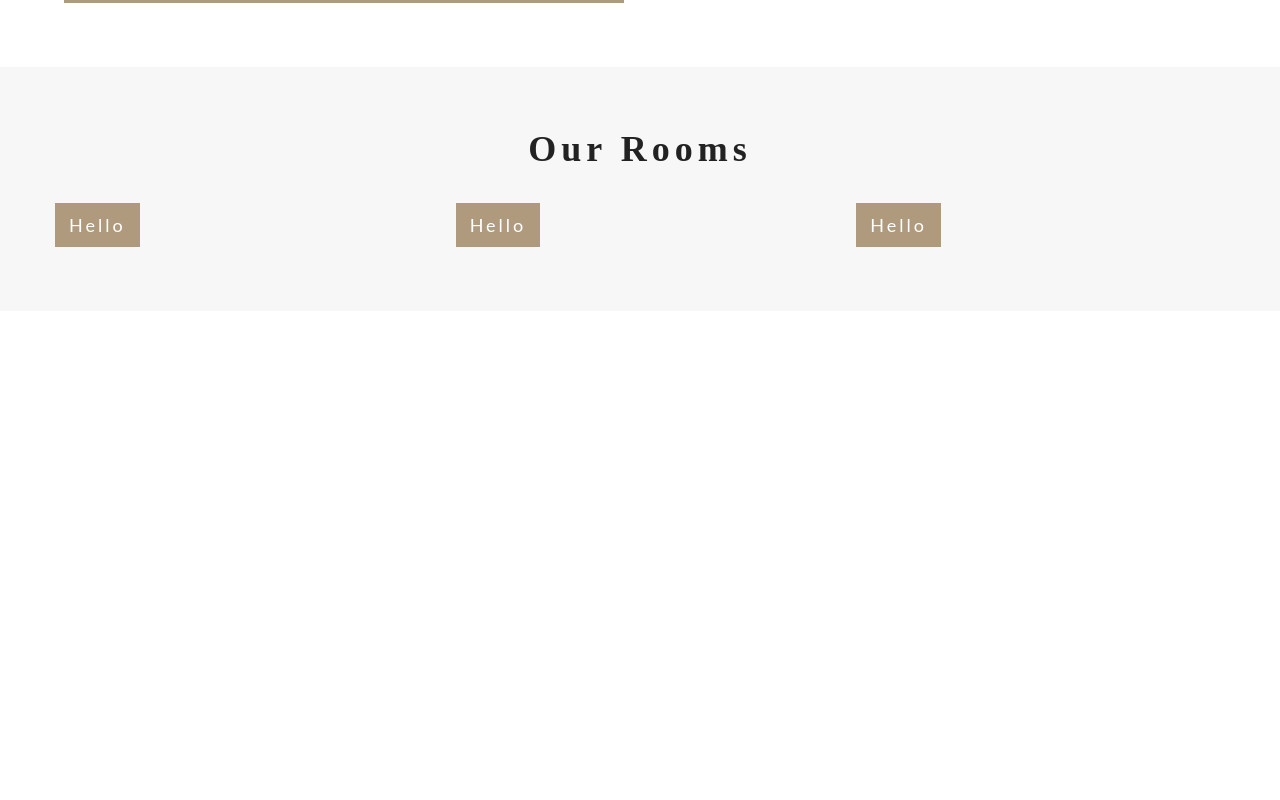
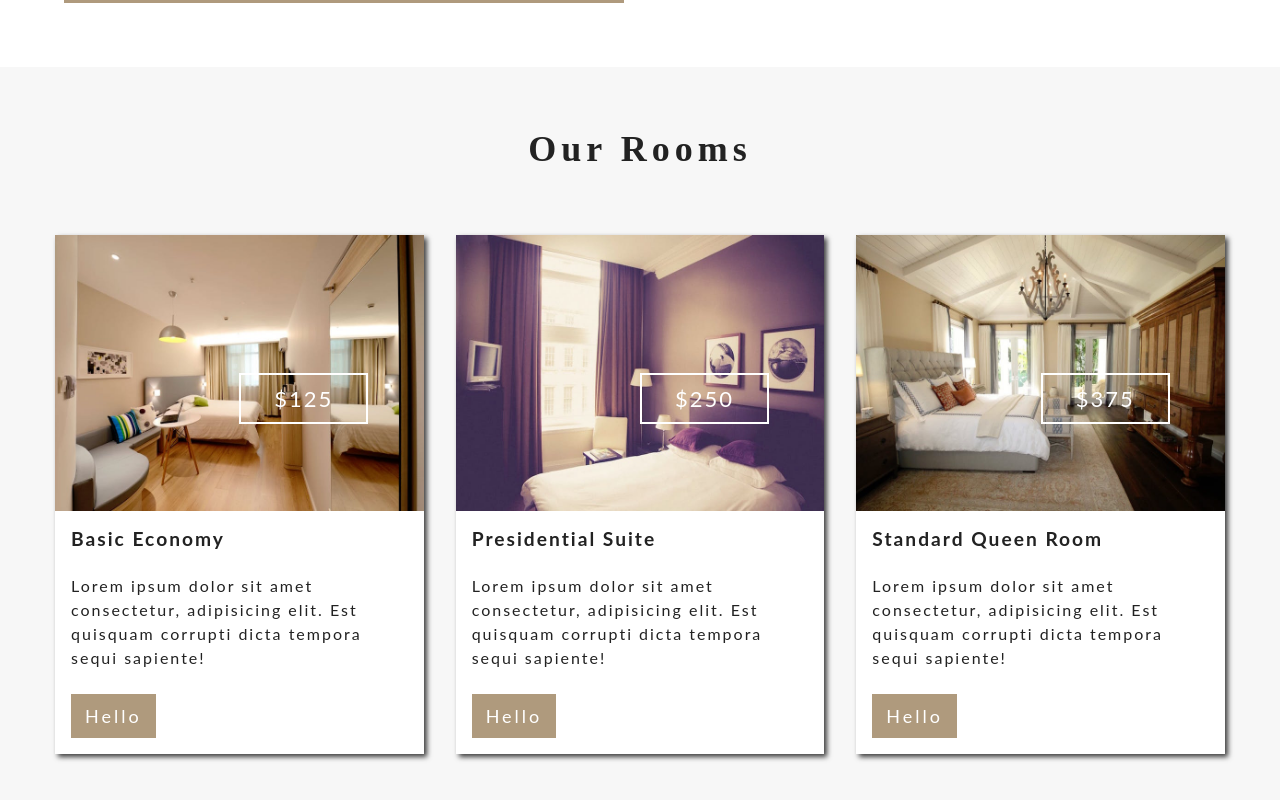
Before and after one commit to russellcape/beachwalk-resort, a React (Create React App) app: page / in a window 1280 px wide. Shown: the part 1239-2039 px from the top of the page. Before the commit the page ends 1550 px from the top, so only its background shows below. Built offline with nearby package versions, Linux system fonts and the light colour scheme; the HTML template or start-up script is replaced by a standard one.

Commit message:
Room components before grid shortcut

```diff
--- a/src/components/home/About.js
+++ b/src/components/home/About.js
@@ -33,6 +33,10 @@
 };
 
 const AboutCenter = styled.div`
+    .about-img,
+    .about-info {
+        padding: ${setRem(30)};
+    }
     .about-img {
         img {
             width: 100%;
@@ -52,7 +56,7 @@
         .about-img,
         .about-info {
             padding: ${setRem(0)};
-        }
+        };
         width:100vw:
         max-width: 1170px;
         display: grid;
@@ -63,8 +67,8 @@
             align-self: center;
         }
         .about-info {
-            p{
-                width: 100%;
+            p {
+                width: 80%;
             }
         }
     `}
--- a/src/components/home/Room.js
+++ b/src/components/home/Room.js
@@ -1,12 +1,86 @@
-import React from 'react'
+import React from 'react';
 import { SmallBtn } from "../globals/Buttons";
+import styled from "styled-components";
+import {
+    setRem,
+    setLetterSpacing,
+    setTransition,
+    setColor,
+    setShadow,
+    setBorder
+} from "../../styles";
+import PropTypes from "prop-types";
 
-const Room = () => {
+const Room = ({ className, room }) => {
+    const { img="", title="", info="", price=0 } = room;
     return (
-        <div>
-            <SmallBtn>Hello</SmallBtn>
-        </div>
+        <article className={className}>
+            <div className="img-container">
+                <img src={img} alt="single room" />
+                <div className="price">${price}</div>
+            </div>
+            <div className="room-info">
+                <h4>{title}</h4>
+                <p>{info}</p>
+                <SmallBtn>Hello</SmallBtn>
+            </div>
+        </article>
     )
+};
+
+export default styled(Room)`
+    background: ${setColor.mainWhite};
+    margin: ${setRem(32)} 0;
+    .img-container {
+        background: ${setColor.mainBlack};
+        position: relative;
+        img {
+            width: 100%;
+            display: block;
+            ${setTransition}
+        }
+        &:hover img {
+            opacity: 0.5;
+        }
+        .price {
+            position: absolute;
+            top: 50%;
+            left: 50%;
+            transform: translate()(-50%, -50%);
+            color: ${setColor.mainWhite};
+            ${setLetterSpacing()};
+            font-size: ${setRem(22)};
+            padding: ${setRem(10)} ${setRem(33)};
+            ${setBorder({ color: setColor.mainWhite })};
+            ${setTransition()};
+        }
+        &:hover .price {
+            opacity: 1;
+        }
+    }
+    .room-info {
+        padding: ${setRem()};
+        h4 {
+            text-transform: capitalize;
+            ${setLetterSpacing()};
+        }
+        p {
+            ${setLetterSpacing()};
+        }
+    }
+    ${setShadow.light};
+    ${setTransition()};
+    &:hover {
+        ${setShadow.dark}
+    }
+
+`;
+
+Room.propTypes = {
+    room:PropTypes.shape({
+        img:PropTypes.string.isRequired,
+        title:PropTypes.string.isRequired,
+        info:PropTypes.string.isRequired,
+        price:PropTypes.number.isRequired
+    })
 }
-
-export default Room
--- a/src/components/home/Rooms.js
+++ b/src/components/home/Rooms.js
@@ -28,7 +28,7 @@
 }
 
 const RoomsCenter = styled.div`
-    width: 9vw;
+    width: 90vw;
     margin: 0 auto;
     ${media.tablet`
         display: grid;
--- a/src/styles.js
+++ b/src/styles.js
@@ -38,6 +38,12 @@
     return `letter-spacing: ${number}px`;
 };
 
+export const setShadow = {
+    light: "box-shadow: 3px 3px 5px 0px rgba(0,0,0,0.75);",
+    dark: "box-shadow: 6px 6px 5px 0px rgba(0,0,0,0.75);",
+    darkest: "box-shadow: 10px 10px 5px 0px rgba(0,0,0,0.75);"
+};
+
 export const setBorder = ({
     width="2px",
     style="solid",
@@ -51,7 +57,7 @@
     desktop: 992,
     tablet: 768,
     phone: 576,
-}
+};
 
 // Iterate through the sizes and create a media template
 export const media = Object.keys(sizes).reduce((acc, label) => {
```
